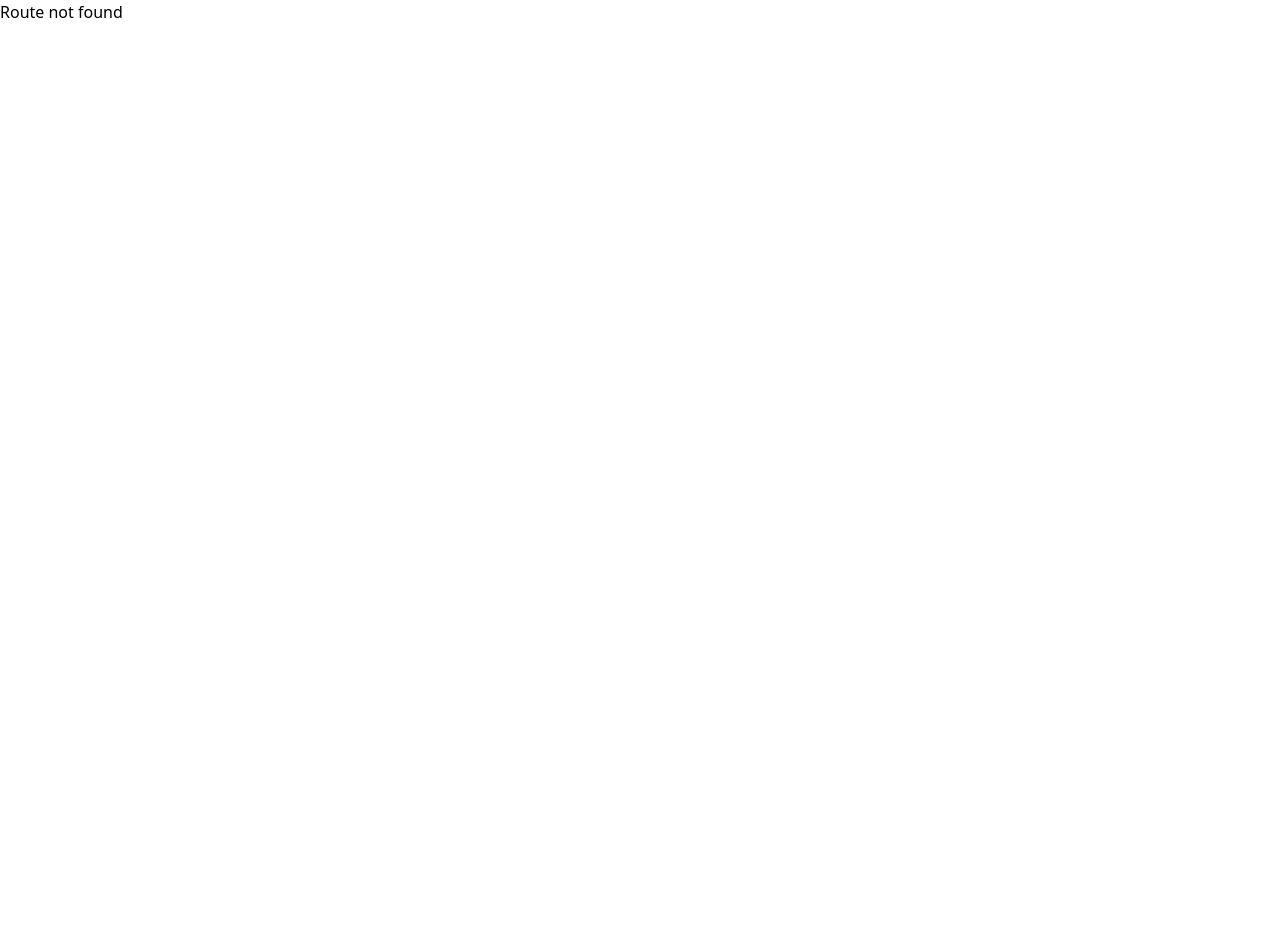
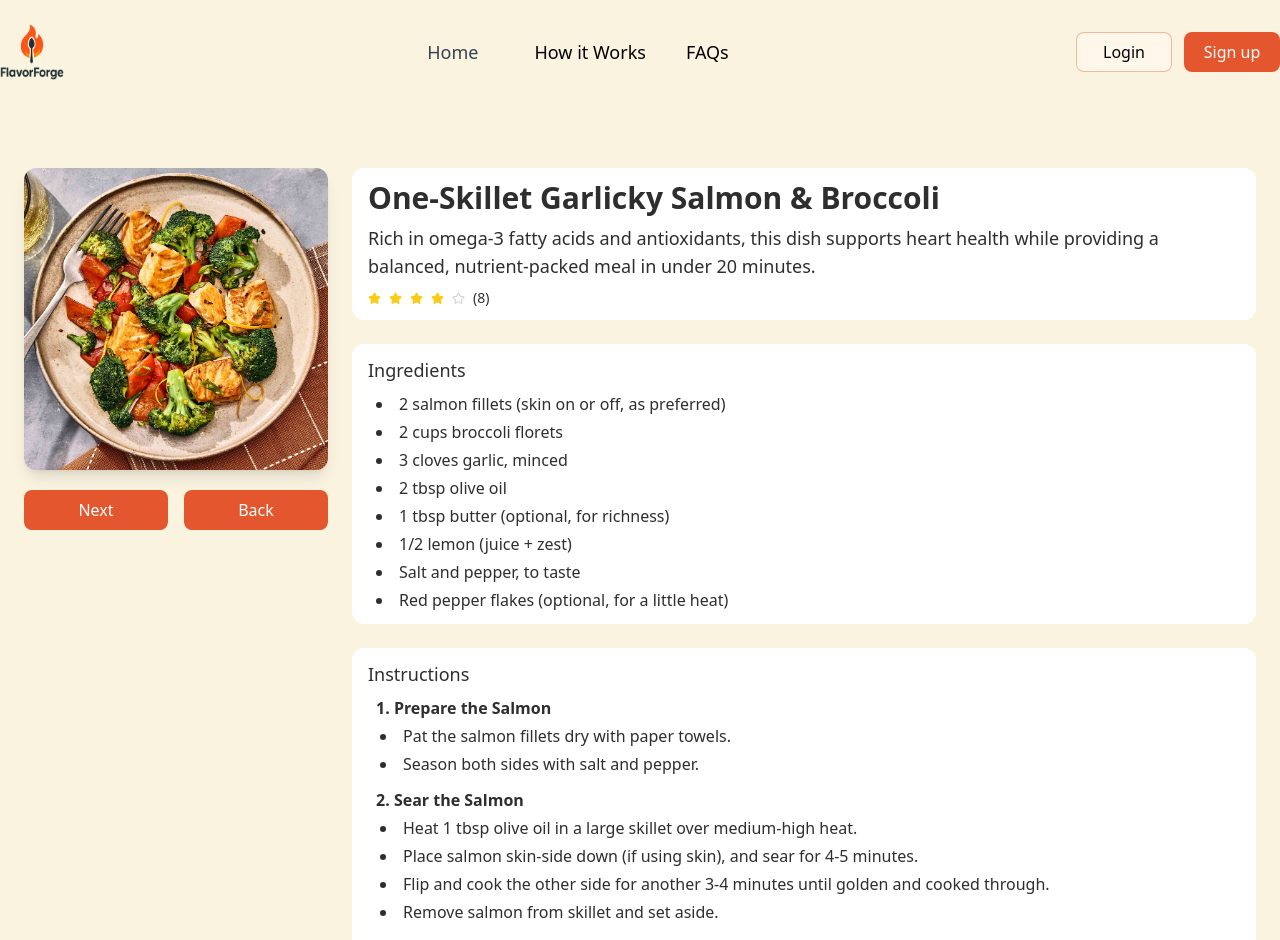
Before and after one commit to Arafat-Bhuiyan/FlavorForge, a React (Vite) app: page /popular-recipe in a window 1280 px wide. Before the commit this address had no page. Shown: the top 940 px of the page. Before the commit the page ends 800 px from the top, so only its background shows below. Built offline with nearby package versions, Linux system fonts and the light colour scheme.

Commit message:
popular recipe full done

```diff
--- a/public/recipes.json
+++ b/public/recipes.json
@@ -1,10 +1,70 @@
 [
   {
     "id": 1,
+    "title": "One-Skillet Garlicky Salmon & Broccoli",
+    "description": "Rich in omega-3 fatty acids and antioxidants, this dish supports heart health while providing a balanced, nutrient-packed meal in under 20 minutes.",
+    "rating": 4,
+    "reviews": 8,
+    "image": "recipe1.png",
+    "ingredients": [
+      "2 salmon fillets (skin on or off, as preferred)",
+      "2 cups broccoli florets",
+      "3 cloves garlic, minced",
+      "2 tbsp olive oil",
+      "1 tbsp butter (optional, for richness)",
+      "1/2 lemon (juice + zest)",
+      "Salt and pepper, to taste",
+      "Red pepper flakes (optional, for a little heat)"
+    ],
+    "instructions": [
+      {
+        "title": "Prepare the Salmon",
+        "steps": [
+          "Pat the salmon fillets dry with paper towels.",
+          "Season both sides with salt and pepper."
+        ]
+      },
+      {
+        "title": "Sear the Salmon",
+        "steps": [
+          "Heat 1 tbsp olive oil in a large skillet over medium-high heat.",
+          "Place salmon skin-side down (if using skin), and sear for 4-5 minutes.",
+          "Flip and cook the other side for another 3-4 minutes until golden and cooked through.",
+          "Remove salmon from skillet and set aside."
+        ]
+      },
+      {
+        "title": "Cook the Broccoli",
+        "steps": [
+          "In the same skillet, add the remaining 1 tbsp olive oil and butter.",
+          "Toss in the minced garlic and sauté for 30 seconds until fragrant.",
+          "Add broccoli florets, season with salt, and stir-fry for 4-5 minutes until tender-crisp."
+        ]
+      },
+      {
+        "title": "Combine & Finish",
+        "steps": [
+          "Return salmon to the skillet, nestling it among the broccoli.",
+          "Squeeze fresh lemon juice over everything and sprinkle with lemon zest.",
+          "Optional: add a pinch of red pepper flakes for spice."
+        ]
+      },
+      {
+        "title": "Serve Hot",
+        "steps": [
+          "Serve straight from the skillet for a rustic look.",
+          "Pair with rice, quinoa, or crusty bread if desired."
+        ]
+      }
+    ]
+  },
+  {
+    "id": 2,
     "title": "Garlic Butter Chicken with Broccoli",
     "description": "Garlic Butter Chicken with Broccoli is a quick and tasty stir-fry dish made with tender chicken, fresh broccoli, garlic, butter, and a light soy-based sauce. It's flavorful, easy to cook in under 30 minutes, and perfect to serve with rice or noodles for a complete meal.",
     "rating": 3,
     "reviews": 8,
+    "image": "recipe2.png",
     "ingredients": [
       "2 chicken breasts (boneless, skinless, cut into bite-size pieces)",
       "2 cups broccoli florets (fresh or frozen)",
@@ -18,35 +78,42 @@
       "1/2 tsp chili flakes (optional, for spice)"
     ],
     "instructions": [
-      "Season chicken pieces with salt and pepper.",
-      "Heat olive oil in a large pan over medium-high heat. Add chicken and cook for 5-7 minutes until golden brown and fully cooked. Remove from pan and set aside.",
-      "In the same pan, add butter. Add garlic and sauté for 1 minute until fragrant. Add broccoli and stir well. Pour in chicken broth and cover the pan. Steam for 3-4 minutes until broccoli is tender but still crisp.",
-      "Return chicken to the pan. Add soy sauce and mix everything together. Cook for another 2 minutes so flavors combine.",
-      "Sprinkle chili flakes (optional). Serve hot with steamed rice or noodles."
-    ]
-  },
-  {
-    "id": 2,
-    "title": "One-Skillet Garlicky Salmon & Broccoli",
-    "description": "Rich in omega-3 fatty acids and antioxidants, this dish supports heart health while providing a balanced, nutrient-packed meal in under 20 minutes.",
-    "rating": 4,
-    "reviews": 8,
-    "ingredients": [
-      "2 salmon fillets (skin on or off, as preferred)",
-      "2 cups broccoli florets",
-      "3 cloves garlic, minced",
-      "2 tbsp olive oil",
-      "1 tbsp butter (optional, for richness)",
-      "1/2 lemon (juice + zest)",
-      "Salt and pepper, to taste",
-      "Red pepper flakes (optional, for a little heat)"
-    ],
-    "instructions": [
-      "Pat the salmon fillets dry with paper towels. Season both sides with salt and pepper.",
-      "Heat 1 tbsp olive oil in a large skillet over medium-high heat. Place salmon skin-side down (if using skin), and sear for 4-5 minutes. Flip and cook the other side for another 3-4 minutes until golden and cooked through. Remove salmon from skillet and set aside.",
-      "In the same skillet, add the remaining 1 tbsp olive oil and butter. Toss in the minced garlic and sauté for 30 seconds until fragrant. Add broccoli florets, season with salt, and stir-fry for 4-5 minutes until tender-crisp.",
-      "Return salmon to the skillet, nestling it among the broccoli. Squeeze fresh lemon juice over everything and sprinkle with lemon zest. Optional: add a pinch of red pepper flakes for spice.",
-      "Serve straight from the skillet for a rustic look. Pair with rice, quinoa, or crusty bread if desired."
+      {
+        "title": "Prepare the Chicken",
+        "steps": ["Season chicken pieces with salt and pepper."]
+      },
+      {
+        "title": "Cook the Chicken",
+        "steps": [
+          "Heat olive oil in a large pan over medium-high heat.",
+          "Add chicken and cook for 5-7 minutes until golden brown and fully cooked.",
+          "Remove from pan and set aside."
+        ]
+      },
+      {
+        "title": "Cook the Broccoli",
+        "steps": [
+          "In the same pan, add butter.",
+          "Add garlic and sauté for 1 minute until fragrant.",
+          "Add broccoli and stir well.",
+          "Pour in chicken broth and cover the pan. Steam for 3-4 minutes until broccoli is tender but still crisp."
+        ]
+      },
+      {
+        "title": "Combine & Season",
+        "steps": [
+          "Return chicken to the pan.",
+          "Add soy sauce and mix everything together.",
+          "Cook for another 2 minutes so flavors combine."
+        ]
+      },
+      {
+        "title": "Serve",
+        "steps": [
+          "Sprinkle chili flakes (optional).",
+          "Serve hot with steamed rice or noodles."
+        ]
+      }
     ]
   }
 ]
--- a/src/pages/Home/FAQs.jsx
+++ b/src/pages/Home/FAQs.jsx
@@ -43,7 +43,7 @@ const FAQs = () => {
   };
 
   return (
-    <div className="w-full flex flex-col gap-2 items-center justify-center">
+    <div id="faqs" className="w-full flex flex-col gap-2 items-center justify-center">
       <h1 className="text-[#2E2E2E] font-semibold text-3xl mb-2 mt-8 text-center">
         FAQs
       </h1>
--- a/src/pages/Home/PopularDishes.jsx
+++ b/src/pages/Home/PopularDishes.jsx
@@ -3,6 +3,7 @@ import recipe4 from "../../assets/images/recipe4.png";
 import recipe5 from "../../assets/images/recipe5.png";
 import left from "../../assets/images/left.png";
 import right from "../../assets/images/right.png";
+import { useNavigate } from "react-router-dom";
 
 const demoData = [
   {
@@ -34,6 +35,7 @@ const demoData = [
 
 const PopularDishes = () => {
   const scrollRef = useRef(null);
+  const navigate = useNavigate();
 
   const scrollLeft = () => {
     scrollRef.current.scrollLeft -= 1000;
@@ -50,7 +52,7 @@ const PopularDishes = () => {
   }, []);
 
   return (
-    <div className="w-full flex flex-col gap-2 items-center justify-center mt-14">
+    <div onClick={() => navigate("/popular-recipe")} className="w-full flex flex-col gap-2 items-center justify-center mt-14">
       <h1 className="font-semibold text-4xl text-[#2E2E2E]">Popular Dishes</h1>
       <p className="font-medium text-lg text-[#2E2E2E]">
         Tried, loved, and cooked by thousands of foodies worldwide
--- a/src/pages/Home/VideoInstruction.jsx
+++ b/src/pages/Home/VideoInstruction.jsx
@@ -3,7 +3,7 @@ import play from "../../assets/images/playButton.png";
 
 export const VideoInstruction = () => {
   return (
-    <div className="w-full flex items-center mt-10">
+    <div id="how-it-works" className="w-full flex items-center mt-10">
       <div className="w-1/2 flex flex-col gap-6 text-[#2E2E2E] pr-6">
         <h1 className="font-semibold text-4xl">How it work</h1>
         <p className="font-medium text-base">
--- /dev/null
+++ b/src/pages/PopularRecipe/PopularRecipe.jsx
@@ -0,0 +1,124 @@
+import { useState, useEffect } from "react";
+import { Star } from "lucide-react";
+import recipePhoto1 from "../../assets/images/recipes/recipe1.png";
+import recipePhoto2 from "../../assets/images/recipes/recipe2.png";
+
+const recipeImages = {
+  "recipe1.png": recipePhoto1,
+  "recipe2.png": recipePhoto2,
+};
+
+const PopularRecipe = () => {
+  const [recipes, setRecipes] = useState([]);
+  const [currentIndex, setCurrentIndex] = useState(0);
+
+  // Load from local json (simulate API call)
+  useEffect(() => {
+    fetch("/recipes.json")
+      .then((res) => res.json())
+      .then((data) => setRecipes(data));
+  }, []);
+
+  if (recipes.length === 0) {
+    return <div className="text-center p-6">Loading recipes...</div>;
+  }
+
+  const recipe = recipes[currentIndex];
+
+  const handleNext = () => {
+    setCurrentIndex((prev) => (prev + 1) % recipes.length);
+  };
+
+  const handleBack = () => {
+    setCurrentIndex((prev) => (prev === 0 ? recipes.length - 1 : prev - 1));
+  };
+
+  return (
+    <div className="w-full p-6 flex gap-6">
+      {/* Left Image */}
+      <div className="w-1/4 flex flex-col gap-5">
+        <img
+          src={recipeImages[recipe.image]}
+          alt={recipe.title}
+          className="rounded-xl shadow-lg object-cover w-full"
+        />
+
+        {/* Buttons */}
+        <div className="flex gap-4">
+          <button
+            onClick={handleNext}
+            className="w-36 h-10 bg-[#E4572E] text-white text-base font-medium rounded-lg hover:bg-[#e94412]"
+          >
+            Next
+          </button>
+          <button
+            onClick={handleBack}
+            className="w-36 h-10 bg-[#E4572E] text-white text-base font-medium rounded-lg hover:bg-[#e94412]"
+          >
+            Back
+          </button>
+        </div>
+      </div>
+
+      {/* Right Content */}
+      <div className="w-3/4 flex flex-col gap-6">
+        {/* Title + Desc */}
+        <div className="bg-white py-3 px-4 rounded-xl">
+          <h2 className="text-[#2E2E2E] text-3xl font-bold">{recipe.title}</h2>
+          <p className="text-[#2E2E2E] mt-2 text-lg">{recipe.description}</p>
+
+          {/* Rating */}
+          <div className="flex items-center gap-2 mt-2">
+            {Array.from({ length: 5 }).map((_, i) => (
+              <Star
+                key={i}
+                size={13}
+                className={`${
+                  i < recipe.rating
+                    ? "text-yellow-400 fill-yellow-400"
+                    : "text-gray-300"
+                }`}
+              />
+            ))}
+            <span className="text-sm font-medium text-[#2E2E2E]">
+              ({recipe.reviews})
+            </span>
+          </div>
+        </div>
+
+        {/* Ingredients */}
+        <div className="bg-white py-3 px-4 rounded-xl text-[#2E2E2E]">
+          <h3 className="font-medium text-lg mb-2">Ingredients</h3>
+          <ul className="list-disc list-inside text-xs space-y-1">
+            {recipe.ingredients.map((ing, idx) => (
+              <li className="font-medium text-base pl-2" key={idx}>
+                {ing}
+              </li>
+            ))}
+          </ul>
+        </div>
+
+        {/* Instructions */}
+        <div className="bg-white py-3 px-4 rounded-xl text-[#2E2E2E]">
+          <h3 className="font-medium text-lg mb-2">Instructions</h3>
+          <ol className="list-decimal list-inside space-y-3">
+            {recipe.instructions.map((section, idx) => (
+              <li key={idx} className="font-semibold text-base pl-2">
+                {section.title}
+                <ul className="list-disc list-inside text-xs font-normal mt-1 space-y-1">
+                  {section.steps.map((step, i) => (
+                    <li className="font-medium text-base pl-1" key={i}>
+                      {step}
+                    </li>
+                  ))}
+                </ul>
+              </li>
+            ))}
+          </ol>
+        </div>
+      </div>
+    </div>
+  );
+};
+
+export default PopularRecipe;
--- a/src/pages/Shared/Navbar.jsx
+++ b/src/pages/Shared/Navbar.jsx
@@ -22,19 +22,19 @@ export const Navbar = () => {
             Home
           </NavLink>
 
-          <NavLink
-            to="/how-it-works"
+          <a
+            href="#how-it-works"
             className={({ isActive }) =>
               isActive
-                ? "px-4 py-2 bg-[#E4572E] text-white rounded"
+                ? "px-4 py-4 bg-[#E4572E] text-white rounded"
                 : "px-4 py-2 text-gray-700 hover:text-[#E4572E]"
             }
           >
             How it Works
-          </NavLink>
+          </a>
 
-          <NavLink
-            to="/faqs"
+          <a
+            href="#faqs"
             className={({ isActive }) =>
               isActive
                 ? "px-4 py-2 bg-[#E4572E] text-white rounded"
@@ -42,7 +42,7 @@ export const Navbar = () => {
             }
           >
             FAQs
-          </NavLink>
+          </a>
         </div>
 
         <div className="flex gap-3 font-medium text-base items-center">
--- a/src/router/Routes.jsx
+++ b/src/router/Routes.jsx
@@ -5,6 +5,7 @@ import Login from "../pages/Auth/Login/Login";
 import Signup from "../pages/Auth/Login/Signup";
 import { ForgetPassword } from "../pages/Auth/Login/ForgetPassword";
 import ProfileSettings from "../pages/Profile/ProfileSettings";
+import PopularRecipe from "../pages/PopularRecipe/PopularRecipe";
 
 const router = createBrowserRouter([
   {
@@ -40,6 +41,10 @@ const router = createBrowserRouter([
         path: "/profile-settings",
         element: <ProfileSettings />,
       },
+      {
+        path: "/popular-recipe",
+        element: <PopularRecipe />,
+      },
     ],
   },
 ]);
```
Also changed, not shown: src/assets/images/recipe1.png (added), src/assets/images/recipe2.png (added).
